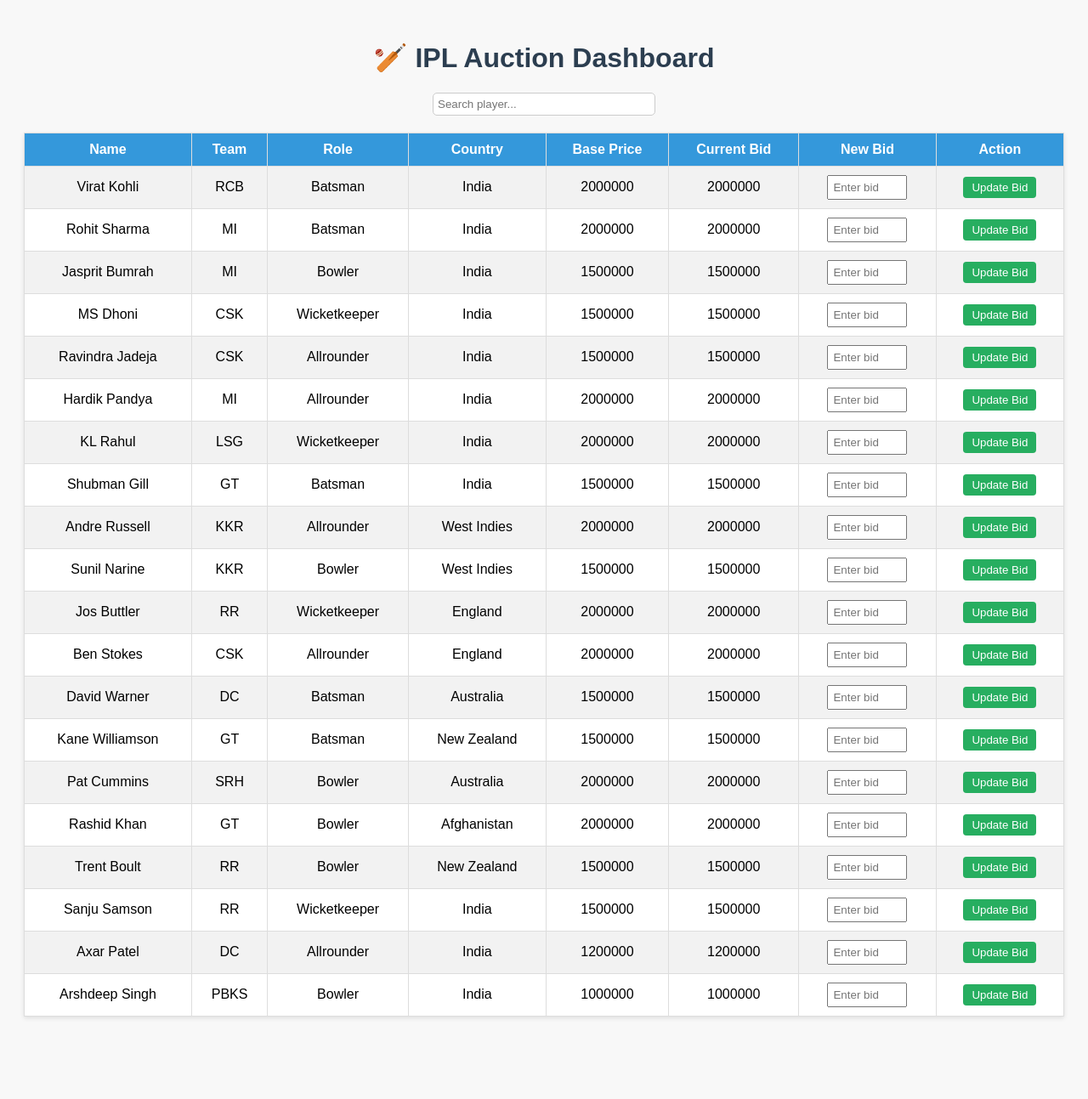
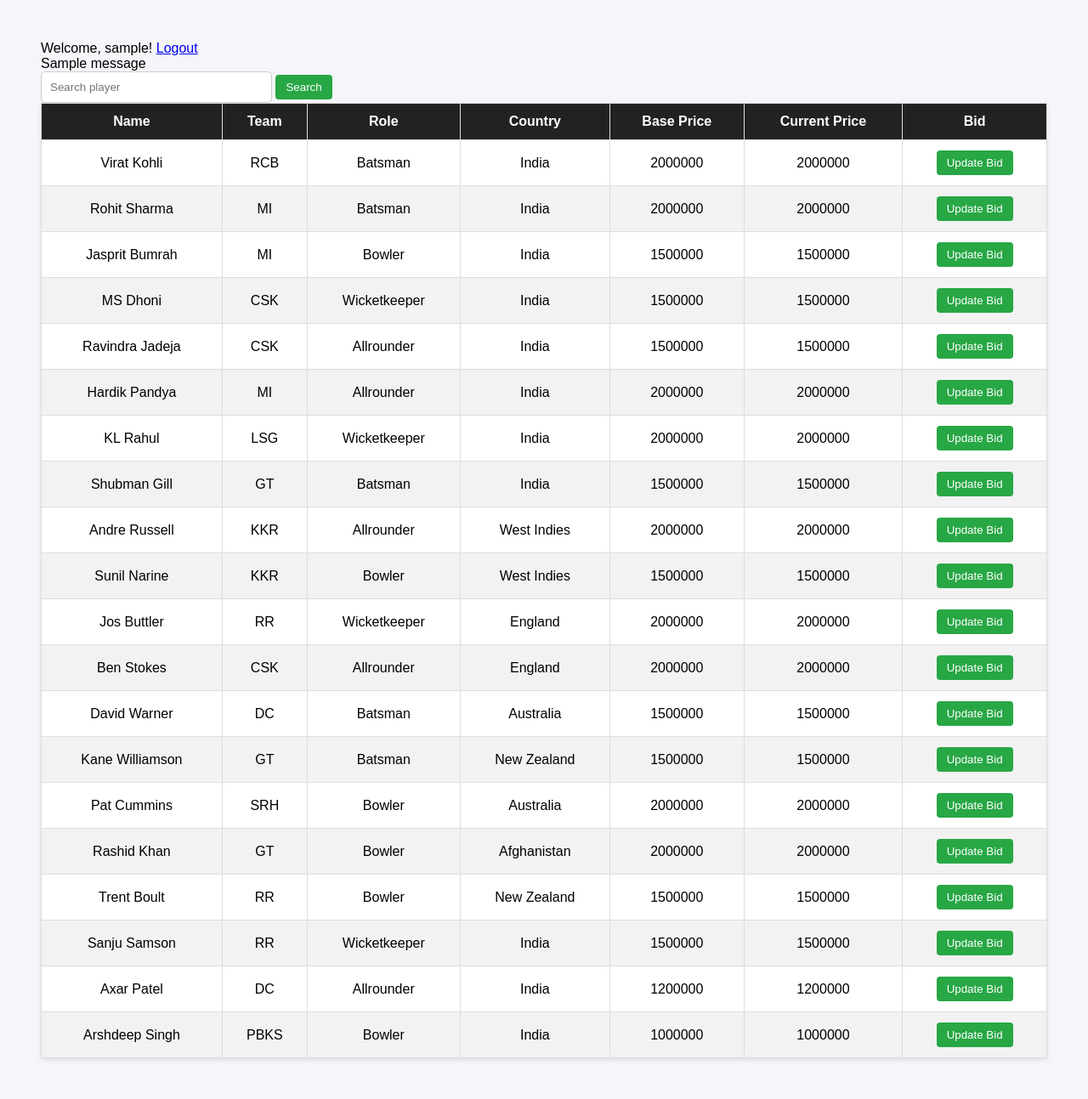
Before and after one commit to DhritiVichhivora/ipl-auction-system, a Flask app: template templates/index.html in a window 1280 px wide. Shown: the whole page at 85% size. Before the commit the page ends 1198 px from the top, so only its background shows below. Run offline with Flask 3, Linux system fonts and the light colour scheme; the template is opened without the code that fills it: values that come from a table or form of the project are taken from there, most other values are stand-ins (such as "Sample title", 1, 10 or a date in 2020); one stand-in notice (Sample message) is shown; parts of the project's set-up code (start-up, migrations or seed data) failed here and were passed over.

Commit message:
Update index.html

```diff
--- a/templates/index.html
+++ b/templates/index.html
@@ -2,77 +2,51 @@
 <html lang="en">
 <head>
     <meta charset="UTF-8">
-    <title>IPL Auction Dashboard</title>
+    <title>IPL Auction</title>
     <link rel="stylesheet" href="{{ url_for('static', filename='style.css') }}">
-    <style>
-        body {
-            font-family: Arial, sans-serif;
-            padding: 20px;
-            background-color: #f8f8f8;
+    <script>
+        function updateBid(playerId) {
+            const price = prompt("Enter your bid price:");
+            if (price !== null && price !== "") {
+                document.getElementById("bidPlayerId").value = playerId;
+                document.getElementById("bidPrice").value = price;
+                document.getElementById("bidForm").submit();
             }
-        h1 {
-            text-align: center;
-            color: #2c3e50;
         }
-        table {
-            width: 100%;
-            border-collapse: collapse;
-            margin-top: 20px;
-            background-color: white;
-        }
-        th, td {
-            padding: 10px;
-            text-align: center;
-            border: 1px solid #ddd;
-        }
-        th {
-            background-color: #3498db;
-            color: white;
-        }
-        input[type=number] {
-            width: 80px;
-            padding: 5px;
-        }
-        button {
-            padding: 5px 10px;
-            background-color: #27ae60;
-            color: white;
-            border: none;
-            cursor: pointer;
-        }
-        button:hover {
-            background-color: #2ecc71;
-        }
-        .search-box {
-            margin-bottom: 10px;
-            text-align: center;
-        }
-        .search-box input {
-            padding: 5px;
-            width: 250px;
-        }
-    </style>
+    </script>
 </head>
 <body>
-
-<h1>🏏 IPL Auction Dashboard</h1>
-
-<div class="search-box">
-    <input type="text" id="searchInput" placeholder="Search player..." onkeyup="searchPlayer()">
+    <div class="header">
+        <span>Welcome, {{ user_name }}!</span>
+        <a href="{{ url_for('logout') }}" class="logout-btn">Logout</a>
     </div>
 
-<table id="playersTable">
+    {% with messages = get_flashed_messages() %}
+      {% if messages %}
+        <div class="flash">{{ messages[0] }}</div>
+      {% endif %}
+    {% endwith %}
+
+    <div class="search-bar">
+        <form method="GET" action="{{ url_for('auction') }}">
+            <input type="text" name="search" placeholder="Search player">
+            <button type="submit">Search</button>
+        </form>
+    </div>
+
+    <table>
+        <thead>
             <tr>
                 <th>Name</th>
                 <th>Team</th>
                 <th>Role</th>
                 <th>Country</th>
                 <th>Base Price</th>
-        <th>Current Bid</th>
-        <th>New Bid</th>
-        <th>Action</th>
+                <th>Current Price</th>
+                <th>Bid</th>
             </tr>
-
+        </thead>
+        <tbody>
             {% for player in players %}
             <tr>
                 <td>{{ player.name }}</td>
@@ -80,43 +54,18 @@
                 <td>{{ player.role }}</td>
                 <td>{{ player.country }}</td>
                 <td>{{ player.base_price }}</td>
-        <td id="current_{{ player.id }}">{{ player.current_price }}</td>
-        <td><input type="number" id="bid_{{ player.id }}" placeholder="Enter bid"></td>
-        <td><button onclick="updateBid({{ player.id }})">Update Bid</button></td>
+                <td>{{ player.current_price }}</td>
+                <td>
+                    <button onclick="updateBid({{ player.id }})">Update Bid</button>
+                </td>
             </tr>
             {% endfor %}
+        </tbody>
     </table>
 
-<script>
-function searchPlayer() {
-    const input = document.getElementById("searchInput").value.toLowerCase();
-    const table = document.getElementById("playersTable");
-    const trs = table.getElementsByTagName("tr");
-
-    for (let i = 1; i < trs.length; i++) {
-        const td = trs[i].getElementsByTagName("td")[0];
-        trs[i].style.display = td && td.innerText.toLowerCase().includes(input) ? "" : "none";
-    }
-}
-
-function updateBid(playerId) {
-    const bidValue = document.getElementById(`bid_${playerId}`).value;
-
-    fetch("/bid", {
-        method: "POST",
-        headers: { "Content-Type": "application/x-www-form-urlencoded" },
-        body: `player_id=${playerId}&price=${bidValue}`
-    })
-    .then(response => response.json())
-    .then(data => {
-        alert(data.message);
-        if (data.success) {
-            document.getElementById(`current_${playerId}`).innerText = bidValue;
-            document.getElementById(`bid_${playerId}`).value = ""; // clear input
-        }
-    });
-}
-</script>
-
+    <form id="bidForm" method="POST" action="{{ url_for('bid') }}" style="display:none;">
+        <input type="hidden" name="player_id" id="bidPlayerId">
+        <input type="hidden" name="price" id="bidPrice">
+    </form>
 </body>
 </html>
```
Lines whose indentation alone changed are shown as unchanged.
